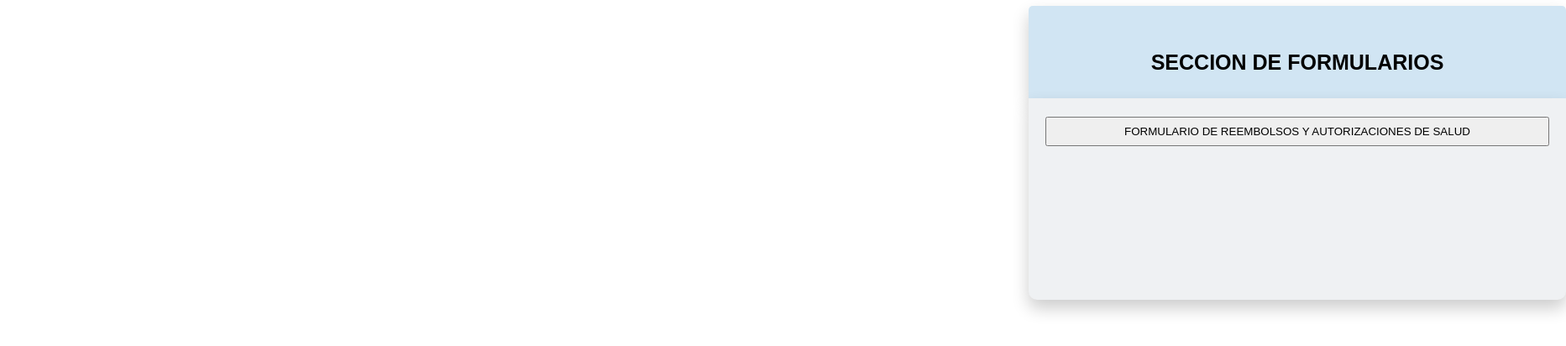
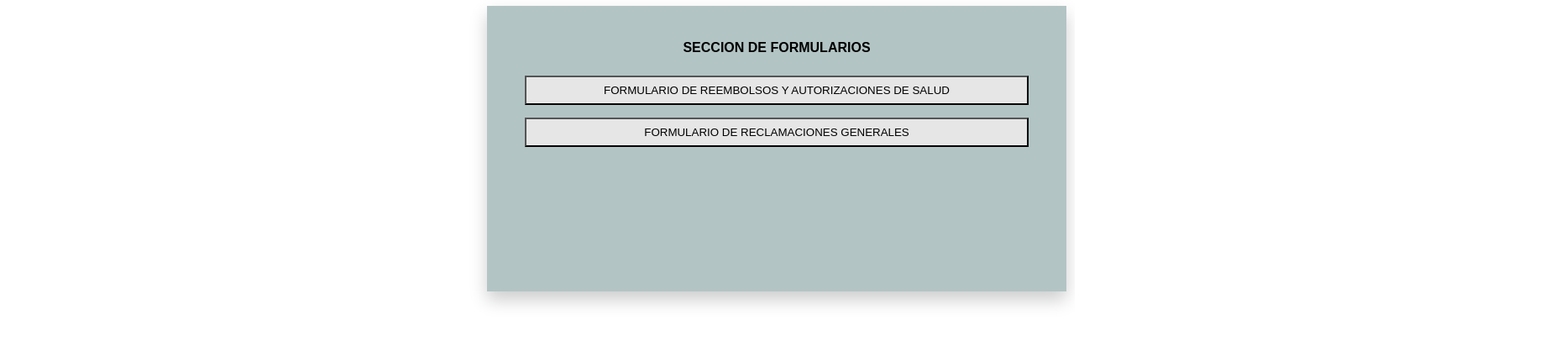
Before and after one commit to DavidAplus/mi-pagina, a website: page index.html in a window 1280 px wide. Shown: the part 140-552 px from the top of the page at 84% size, 1865 px wide, since content can reach past the window. Drawn offline with Linux system fonts and the light colour scheme.

```diff
--- a/index.html
+++ b/index.html
@@ -7,49 +7,44 @@
    <style>
     h1{
         justify-content: center;
+        display: flex;
+        float: center;
         text-align: center;
         background-color: rgb(98, 98, 212);
         color: white;
         width: auto;
         padding: 50px;
         font-family: arial;
-        margin: 0px auto;
+        margin: auto;
+    }
+    h4{
+        color: rgb(0, 0, 0);
+        font-family: Arial;
     }
     .forms{
-        text-align: center;
-        font-family: Arial;
-        font-size: 25px;;
-        background-color: rgb(209, 229, 243);
-        width: 600px;
-        padding: 20px;
-        margin-left: 1225px;
-        margin-top: 10px;
-        height: 70px;
-        box-shadow: 0px 10px 20px rgba(0, 0, 0, 0.2);
-        border-radius: 5px 5px 0cm 0cm;
+    margin-top: 10px;
+    align-items: center;
+    margin-right: 10px;
+    float: right;
+    display: flex;
+    flex-direction: column;
+    box-shadow: 0px 10px 20px rgba(0, 0, 0, 0.2);
+    background-color: rgb(179, 196, 196);
+    padding: 20px;
+    height: 300px;
+    width: 650px;
     }
     body{
         margin: 0px;
-    }
-    .listado{
-       text-align: center;
-        font-family: Arial;
-        background-color: rgb(239, 241, 243);
-        width: 600px;
-        padding: 20px;
-        margin-left: 1225px;
-        margin-top: 0px;
-        height: 200px;
-        box-shadow: 0px 10px 20px rgba(0, 0, 0, 0.2);
-        border-radius: 0cm 0cm 10px 10px;
     }
     .listado input{
         width: 600px;
         height: 35px;
         margin-top: 2px;
+        background-color: rgb(230, 230, 230);
     }
     .listado input:hover{
-        background-color: rgb(142, 142, 243);
+        background-color: rgb(98, 98, 212);
         color: rgb(255, 255, 255);
         cursor: pointer;
     }
@@ -58,11 +53,16 @@
 </head>
 
 <body>
+    <div class="ladiligencia"">
  <h1>A PLUS CONSULTING GROUP</h1>
 <div class="forms">
- <h4>SECCION DE FORMULARIOS</h4></div>
+ <h4>SECCION DE FORMULARIOS</h4>
  <div class="listado">
     <input type="button" value="FORMULARIO DE REEMBOLSOS Y AUTORIZACIONES DE SALUD" onclick="location.href='/FORMULARIOS/FORMULARIO%20REEMBOLSOS.html'">
+    <br>
+    <input type="button" style="margin-top: 15px;" value="FORMULARIO DE RECLAMACIONES GENERALES">
  </div>
+</div>
+</div>
 </body>
 </html>
```
Also changed, not shown: FORMULARIOS/REEMBOLSOS2.html (+1 -1 lines).
